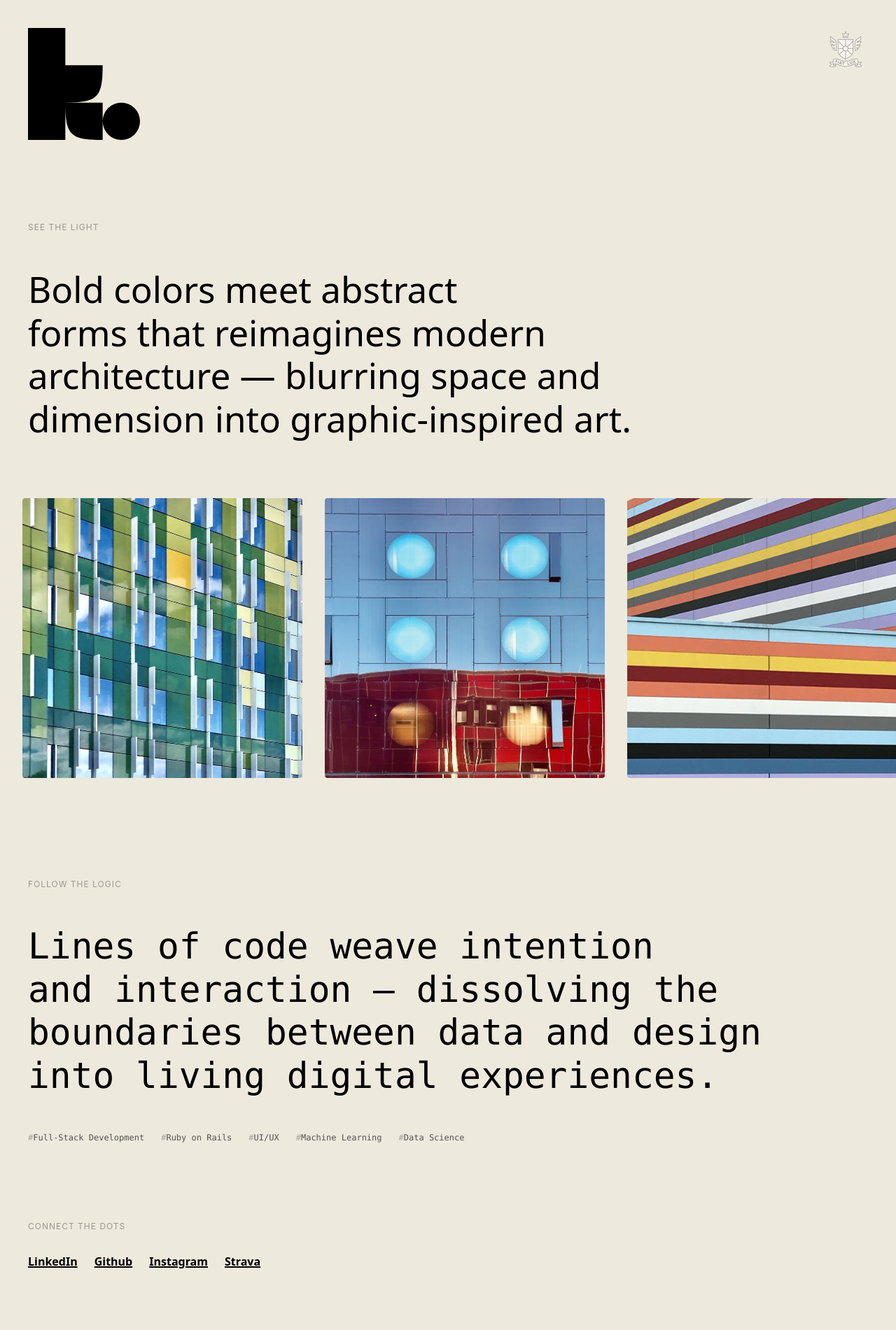
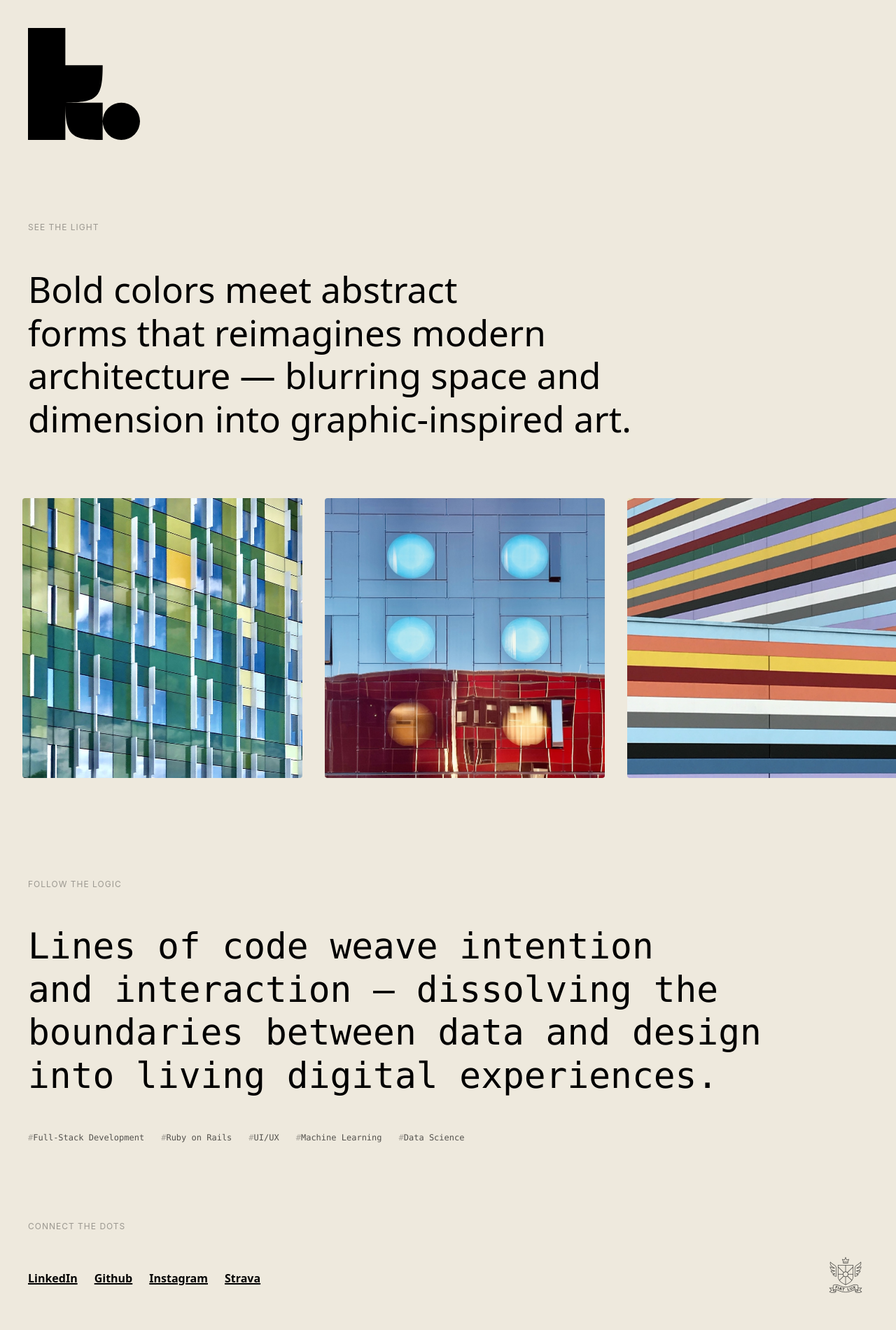
Before and after one commit to max-power/max-power.github.io, a Jekyll site: the page index.html, which Jekyll copies as it is, in a window 1280 px wide. Shown: the whole page at 70% size. Built offline with Jekyll 4.4.1, drawn with Linux system fonts in a browser that asks for light colours; before the commit the page ends 1866 px from its top, so only the background shows below that.

Commit message:
fiat-lux

```diff
--- a/index.html
+++ b/index.html
@@ -146,15 +146,28 @@
       }
     }
 
+    footer nav {
+      display: grid;
+      gap: 3rem;
+    }
+
     #fiat-lux {
-      position: fixed;
-      top: 2.5rem;
-      right: 2.5rem;
-      opacity: 0.5;
-      transition: all 120ms ease;
+      a {
+        display: inline-block;
+        background: none;
+        mix-blend-mode: multiply;
         &:hover {
           background: none;
-        opacity: 1;
+          mix-blend-mode: normal;
+        }
+      }
+    }
+
+    @media (min-width: 600px) {
+      footer nav {
+        display: flex;
+        justify-content: space-between;
+        align-items: center;
       }
     }
 
@@ -215,9 +228,8 @@
         <li><a class="icon icon-Instagram" href="https://www.instagram.com/k11t.47">Instagram</a></li>
         <li><a class="icon icon-Strava" href="https://www.strava.com/athletes/2781161">Strava</a></li>
       </ul>
+      <div id="fiat-lux"><a href="https://melchert.xyz"><img src="assets/images/melchert-crest.png" width="64" height="64" alt="Fiat Lux"></a></div>
     </nav>
-
-     <a id="fiat-lux" href="https://melchert.xyz"><img src="assets/images/melchert-crest.png" width="64" height="64" alt="Fiat Lux"></a>
   </footer>
 
 </body>
```
Lines whose indentation alone changed are shown as unchanged.
